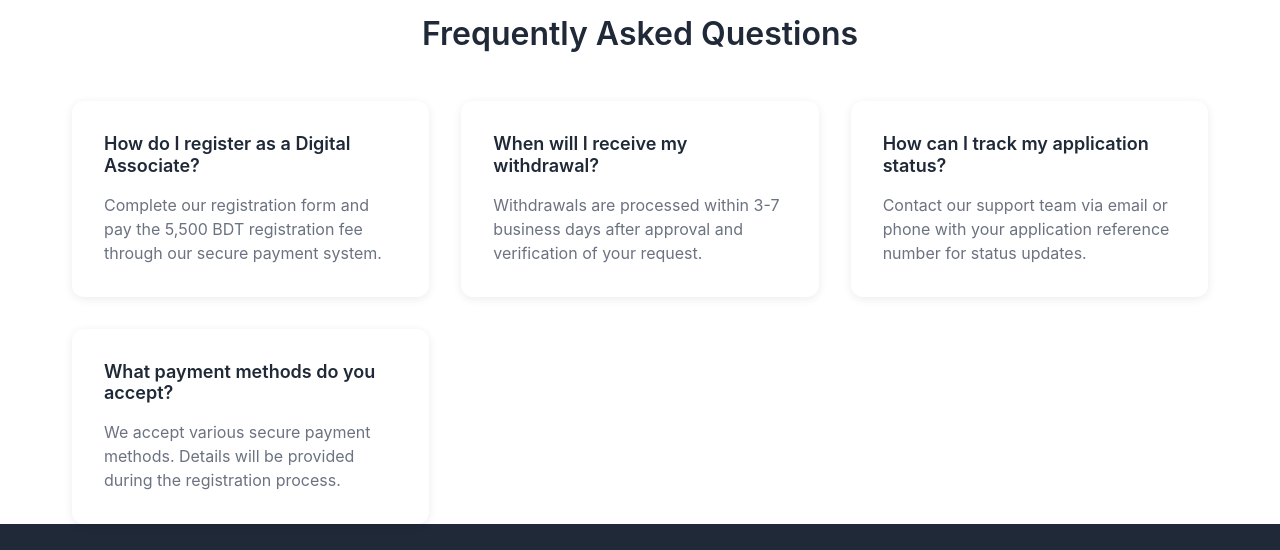
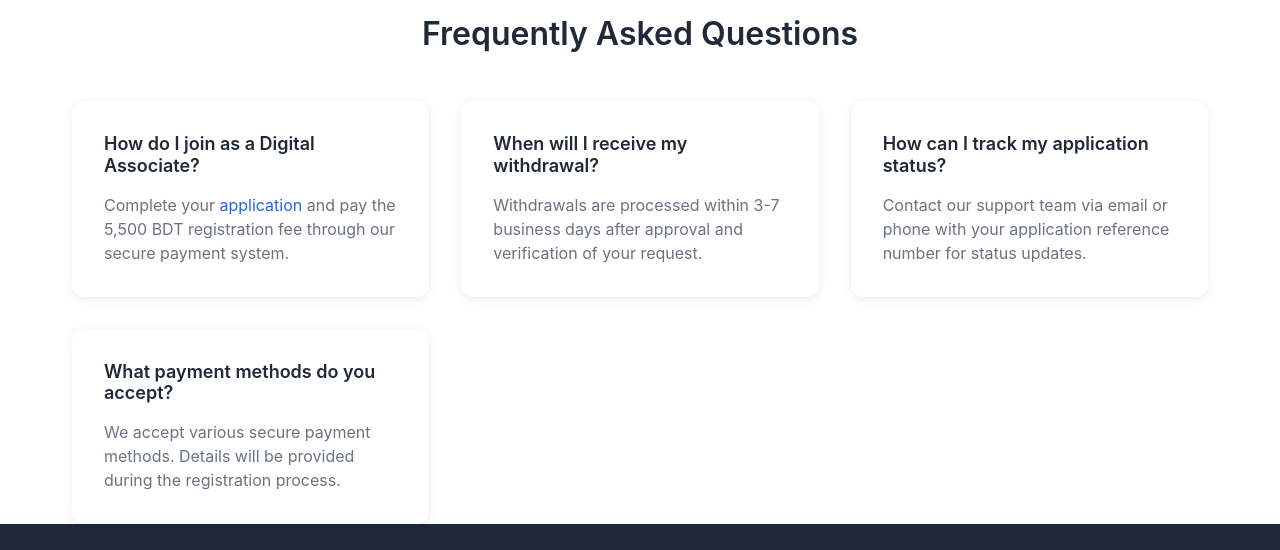
Before and after one commit to abdlnoman/zyvara-web, a website built with Vite: page contact.html in a window 1280 px wide. Shown: the part 1280-1830 px from the top of the page. Built offline with nearby package versions, Linux system fonts and the light colour scheme.

Commit message:
edited FAQ

```diff
--- a/contact.html
+++ b/contact.html
@@ -132,8 +132,8 @@
                 <h2>Frequently Asked Questions</h2>
                 <div class="faq-grid">
                     <div class="faq-item">
-                        <h3>How do I register as a Digital Associate?</h3>
-                        <p>Complete our registration form and pay the 5,500 BDT registration fee through our secure payment system.</p>
+                        <h3>How do I join as a Digital Associate?</h3>
+                        <p>Complete your <a href="index.html">application</a> and pay the 5,500 BDT registration fee through our secure payment system.</p>
                     </div>
                     <div class="faq-item">
                         <h3>When will I receive my withdrawal?</h3>
```
